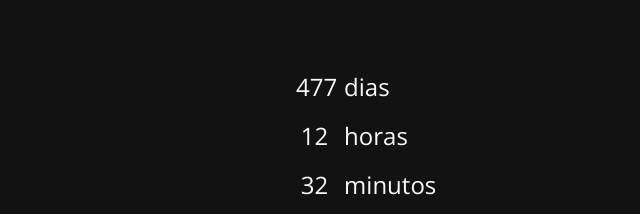
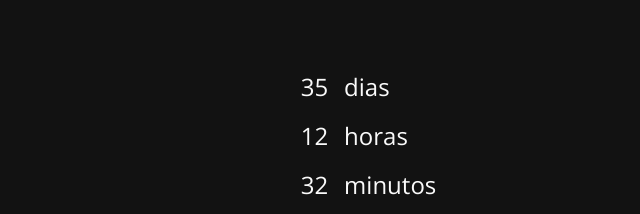
Before and after one commit to henrikato/bora, a plain HTML site: page index.html in a window 1280 px wide. Shown: the part 387-601 px from the top of the page, 240-880 px from the left. Drawn offline with nearby package versions, Linux system fonts and the light colour scheme.

Commit message:
Update index.html
buror

```diff
--- a/index.html
+++ b/index.html
@@ -99,7 +99,7 @@
         minutos = document.querySelector("#minutos"),
         segundos = document.querySelector("#segundos"),
         milissegundos = document.querySelector("#milissegundos");
-      const target = new Date(2025, 25, 10, 12).getTime();
+      const target = new Date(2025, 10, 25, 12).getTime();
 
       const _second = 1000,
         _minute = _second * 60,
```
